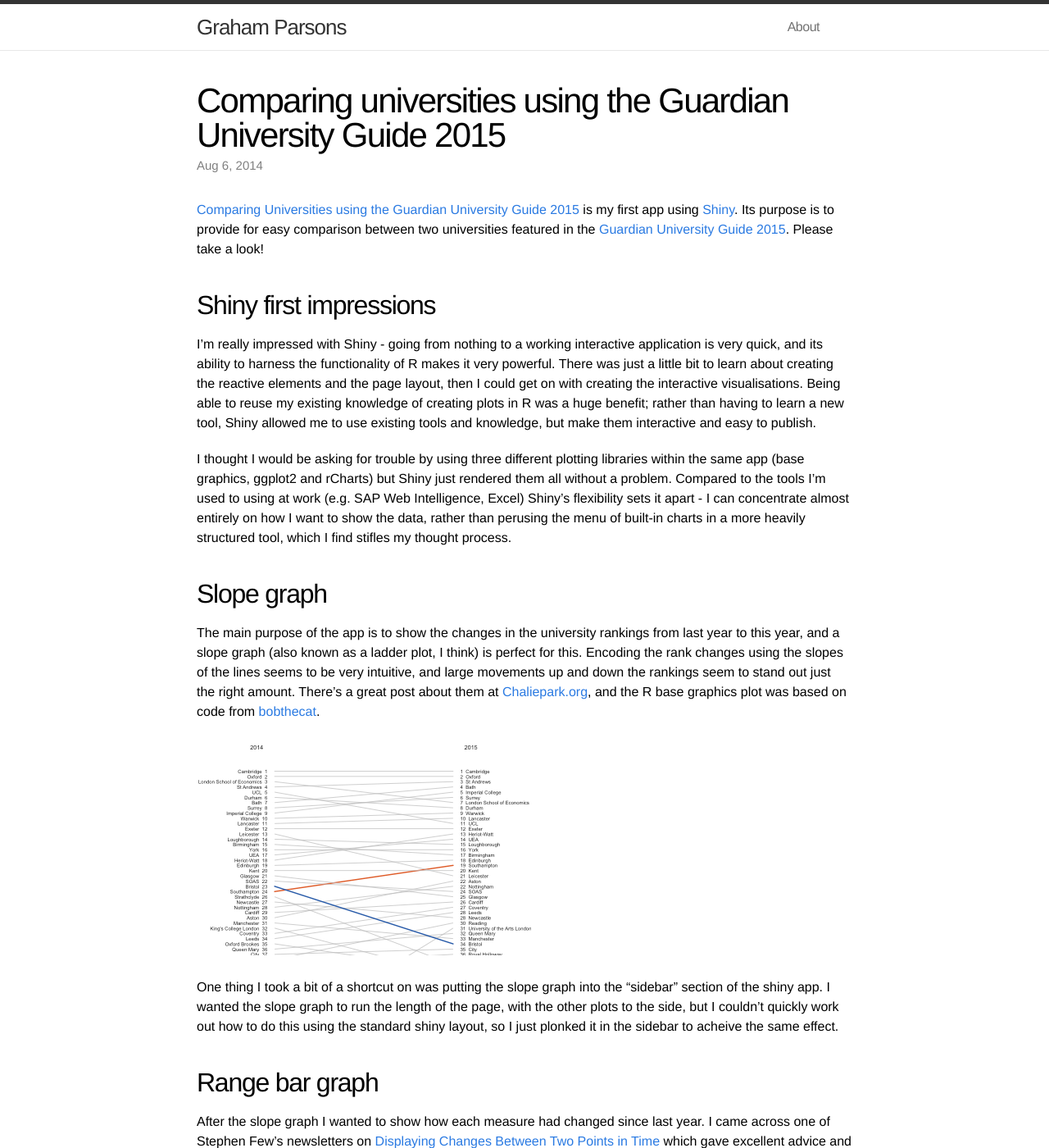
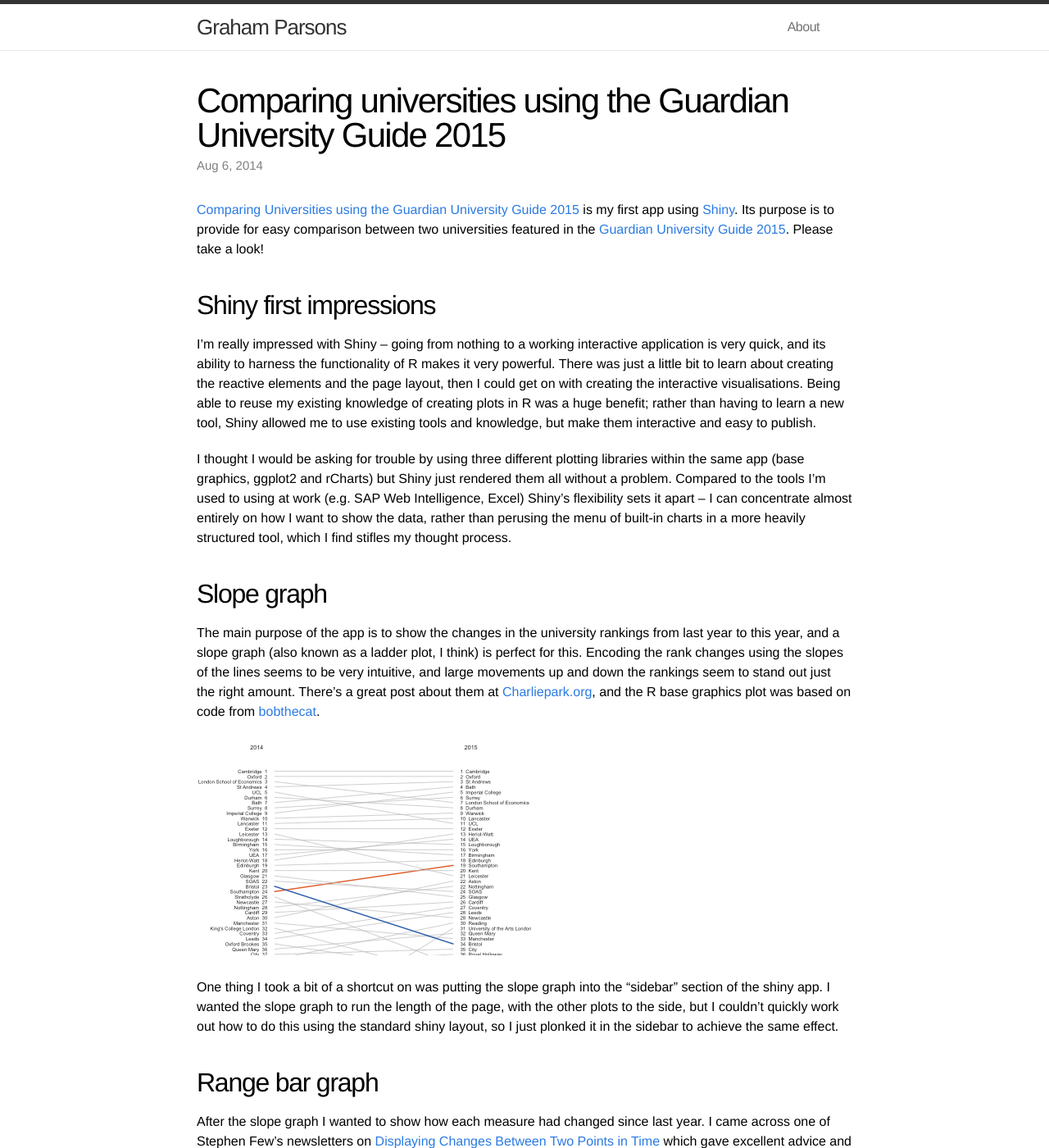
Before and after one commit to grahamrp/grahamrp.github.io, a Jekyll site: the page built from _posts/2014-08-06-compare-universities-with-GUG-and-shiny.markdown, in a window 1280 px wide and 1400 px high. Shown: the whole window at 82% size. Built offline with Jekyll 4.4.1, drawn with Linux system fonts in a browser that asks for light colours; some of the changed text lies outside the part shown.

Commit message:
Spellcheck

```diff
--- a/_posts/2014-08-06-compare-universities-with-GUG-and-shiny.markdown
+++ b/_posts/2014-08-06-compare-universities-with-GUG-and-shiny.markdown
@@ -10,16 +10,16 @@
 [Comparing Universities using the Guardian University Guide 2015](http://grahamrp.shinyapps.io/GUG2015) is my first app using [Shiny](http://shiny.rstudio.com/). Its purpose is to provide for easy comparison between two universities featured in the [Guardian University Guide 2015](http://www.theguardian.com/education/universityguide). Please take a look!
 
 ## Shiny first impressions
-I'm really impressed with Shiny - going from nothing to a working interactive application is very quick, and its ability to harness the functionality of R makes it very powerful. There was just a little bit to learn about creating the reactive elements and the page layout, then I could get on with creating the interactive visualisations. Being able to reuse my existing knowledge of creating plots in R was a huge benefit; rather than having to learn a new tool, Shiny allowed me to use existing tools and knowledge, but make them interactive and easy to publish.
+I'm really impressed with Shiny -- going from nothing to a working interactive application is very quick, and its ability to harness the functionality of R makes it very powerful. There was just a little bit to learn about creating the reactive elements and the page layout, then I could get on with creating the interactive visualisations. Being able to reuse my existing knowledge of creating plots in R was a huge benefit; rather than having to learn a new tool, Shiny allowed me to use existing tools and knowledge, but make them interactive and easy to publish.
 
-I thought I would be asking for trouble by using three different plotting libraries within the same app (base graphics, ggplot2 and rCharts) but Shiny just rendered them all without a problem. Compared to the tools I'm used to using at work (e.g. SAP Web Intelligence, Excel) Shiny's flexibility sets it apart - I can concentrate almost entirely on how I want to show the data, rather than perusing the menu of built-in charts in a more heavily structured tool, which I find stifles my thought process.
+I thought I would be asking for trouble by using three different plotting libraries within the same app (base graphics, ggplot2 and rCharts) but Shiny just rendered them all without a problem. Compared to the tools I'm used to using at work (e.g. SAP Web Intelligence, Excel) Shiny's flexibility sets it apart -- I can concentrate almost entirely on how I want to show the data, rather than perusing the menu of built-in charts in a more heavily structured tool, which I find stifles my thought process.
 
 ## Slope graph
-The main purpose of the app is to show the changes in the university rankings from last year to this year, and a slope graph (also known as a ladder plot, I think) is perfect for this. Encoding the rank changes using the slopes of the lines seems to be very intuitive, and large movements up and down the rankings seem to stand out just the right amount. There's a great post about them at [Chaliepark.org](http://www.charliepark.org/slopegraphs), and the R base graphics plot was based on code from [bobthecat](https://github.com/bobthecat/codebox/blob/master/table.graph.r).
+The main purpose of the app is to show the changes in the university rankings from last year to this year, and a slope graph (also known as a ladder plot, I think) is perfect for this. Encoding the rank changes using the slopes of the lines seems to be very intuitive, and large movements up and down the rankings seem to stand out just the right amount. There's a great post about them at [Charliepark.org](http://www.charliepark.org/slopegraphs), and the R base graphics plot was based on code from [bobthecat](https://github.com/bobthecat/codebox/blob/master/table.graph.r).
 
 ![Slope graph screenshot](/assets/slopegraph.png)
 
-One thing I took a bit of a shortcut on was putting the slope graph into the "sidebar" section of the shiny app. I wanted the slope graph to run the length of the page, with the other plots to the side, but I couldn't quickly work out how to do this using the standard shiny layout, so I just plonked it in the sidebar to acheive the same effect.
+One thing I took a bit of a shortcut on was putting the slope graph into the "sidebar" section of the shiny app. I wanted the slope graph to run the length of the page, with the other plots to the side, but I couldn't quickly work out how to do this using the standard shiny layout, so I just plonked it in the sidebar to achieve the same effect.
 
 ## Range bar graph
 After the slope graph I wanted to show how each measure had changed since last year. I came across one of Stephen Few's newsletters on [Displaying Changes Between Two Points in Time](http://www.perceptualedge.com/articles/visual_business_intelligence/displaying_change_between_two_points_in_time.pdf) which gave excellent advice and included a section on  "range bar graphs" which were new to me and just what I needed. With a bit of trial and error I was able to recreate one in ggplot2.
@@ -29,7 +29,7 @@
 In order to plot everything on the same axis I standardised each of the measures (subtracted the mean and divided by the standard deviation for each year of data) which then allows for easier comparison across measures and also from year to year.
 
 ## Parallel coordinates
-In the final visualisation I wanted to show the actual figures for the latest year - just showing the standardised scores seemed a bit too far removed from the original source - and also to show every measure "all at once" to allow for a quick visual comparison between universities. I decided on using a parallel coordinates plot for this, although I'm not sure this was the best idea now.
+In the final visualisation I wanted to show the actual figures for the latest year -- just showing the standardised scores seemed a bit too far removed from the original source -- and also to show every measure "all at once" to allow for a quick visual comparison between universities. I decided on using a parallel coordinates plot for this, although I'm not sure this was the best idea now.
 
 ![Parallel coordinates screenshot](/assets/parallel_coords.png)
 
```
